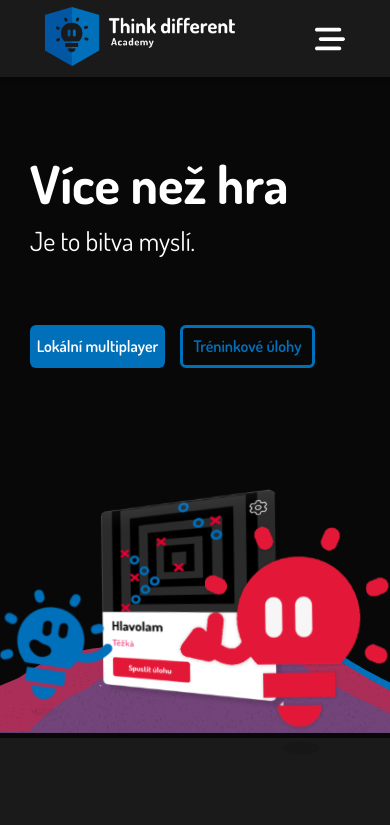
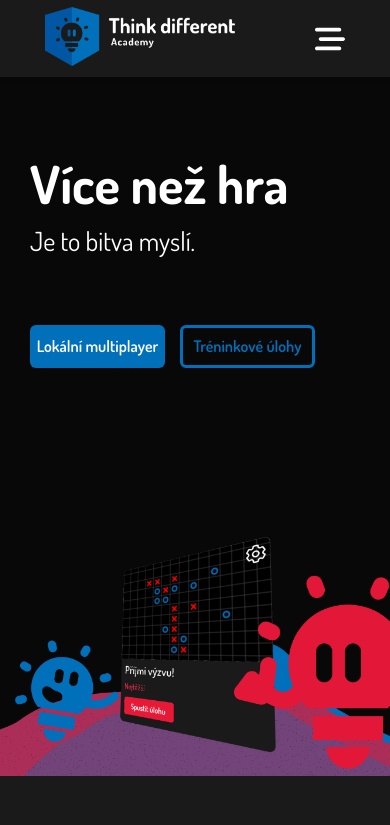
Before and after one commit to Ytovon/TDA-2025-primitive, a React (Create React App) app in the folder client/: page / in a window 390 px wide. Shown: the top 825 px of the page. Built offline with nearby package versions, Linux system fonts and the light colour scheme.

Commit message:
landingImgUpdate

```diff
--- a/client/src/Pages/HomePage/HomePage.module.css
+++ b/client/src/Pages/HomePage/HomePage.module.css
@@ -45,7 +45,7 @@
 .openingImg {
   width: clamp(800px, 60vw, 1000px);
   position: absolute;
-  bottom: -80px;
+  bottom: 0px;
   right: -18vw;
   z-index: 10;
   cursor: auto;
@@ -113,6 +113,11 @@
   .openingText {
     padding-bottom: 370px;
     padding-top: 150px;
+    padding-left: 2rem;
+  }
+
+  .openingImg {
+    right: 0vw;
   }
 
   .offer {
@@ -165,6 +170,10 @@
     aspect-ratio: 1/1;
   }
 
+  .openingText {
+    padding-left: 0px;
+  }
+
   .openingImg {
     width: max(140vw, 540px);
     bottom: -38px;
--- a/client/src/Pages/HomePage/HomePage.tsx
+++ b/client/src/Pages/HomePage/HomePage.tsx
@@ -8,11 +8,11 @@ import { useDarkMode } from "../../DarkModeContext";
 import {
   blueRiverDarkMode,
   blueRiverLightMode,
-  homePageEntering,
   redRiverDarkMode,
   redRiverLightMode,
+  landingImageWhite,
+  landingImageBlack,
 } from "../../assets/assets";
-import { randomInt } from "crypto";
 
 export default function HomePage() {
   const navigate = useNavigate();
@@ -114,7 +114,10 @@ export default function HomePage() {
               </div>
             </div>
             <div>
-              <img className={styles.openingImg} src={homePageEntering} />
+              <img
+                className={styles.openingImg}
+                src={darkMode ? landingImageWhite : landingImageBlack}
+              />
             </div>
           </section>
 
```
Also changed, not shown: client/src/assets/assets.tsx (+5 -2 lines), client/src/assets/images/landing_image_black.png (added), client/src/assets/images/landing_image_white.png (added).
